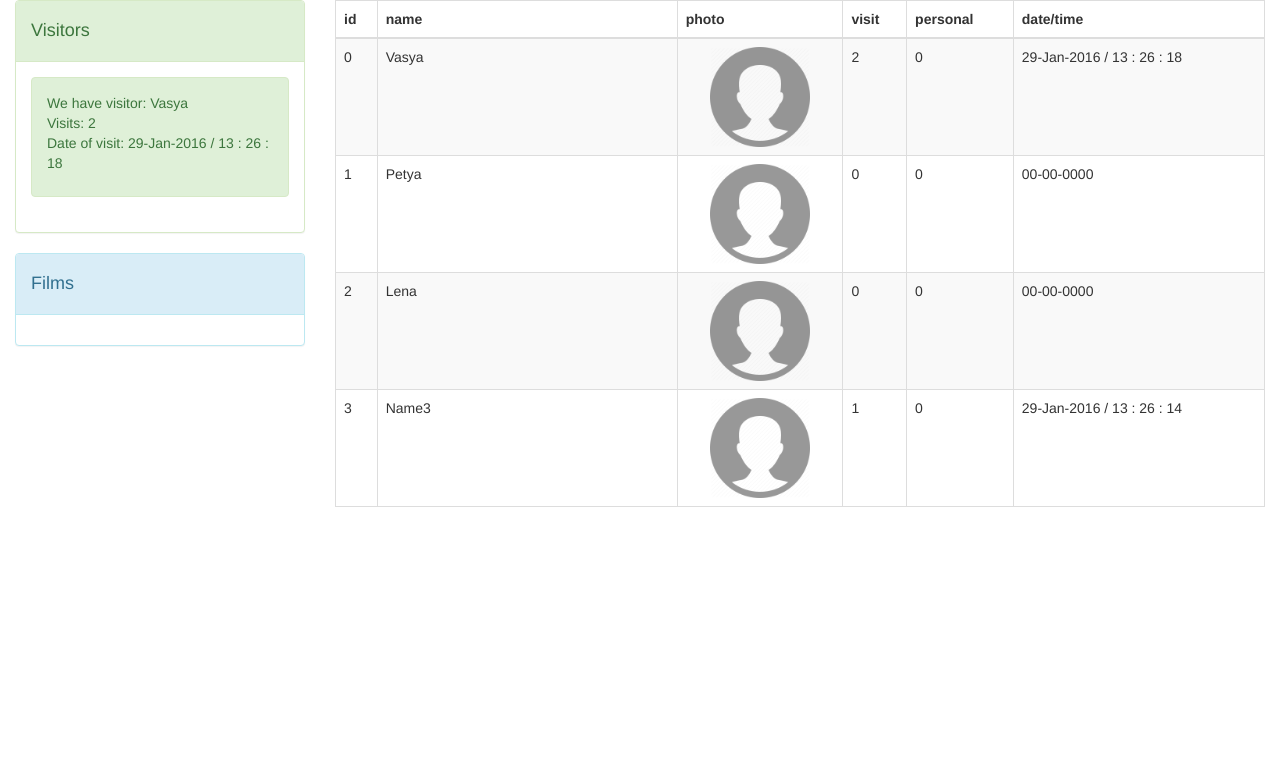
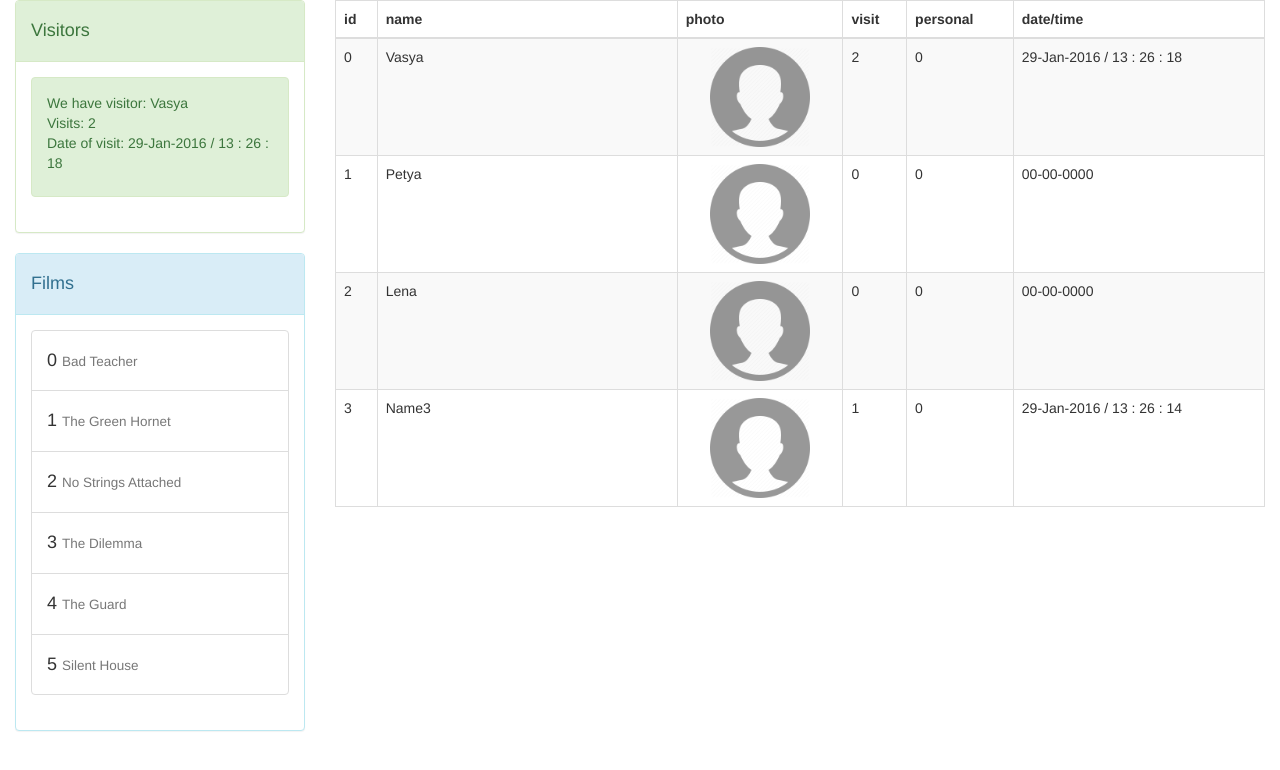
Before and after one commit to GennadiyK/cinema, a website: page index.html in a window 1280 px wide. Drawn offline with nearby package versions, Linux system fonts and the light colour scheme.

Commit message:
films view for collection

```diff
--- a/index.html
+++ b/index.html
@@ -30,6 +30,8 @@
     </div>
 </div>
 
+
+
 <script type="text/template" id="visitorTemplate">
       <td>{{id}}</td>
       <td class="edit" data-visitor="name">{{name}}</td>
@@ -48,7 +50,7 @@
     </table>
 </script>
 <script type="text/template" id="filmTemplate">
-    <span>{{id}}</span><span>{{filmName}}</span>
+    <h4>{{id}} <small>{{filmName}}</small></h4>
 </script>
 
 <script src="js/peoplesData.js"></script>
--- a/js/films.js
+++ b/js/films.js
@@ -19,6 +19,16 @@ cinema.modelFilms = {
                 }
             }
         }
+    },
+
+    getDataList: function(len) {
+        var arr = [];
+
+        for(var i = 0; i < this._data.length && len > 0; i++) {
+            arr.push(this._data[i]);
+            len--;
+        }
+        return arr;
     }
 };
 
@@ -38,11 +48,11 @@ cinema.ViewFilm = function(filmId) {
     };
 
     this.render = function() {
-        this.fillTemplate(this._filmId);
+        return this.fillTemplate(this._filmId);
     };
 
-    this.getTemplate = function(id){
-        this._template = document.getElementById(id).innerHTML;
+    this.getTemplate = function(templateId){
+        this._template = document.getElementById(templateId).innerHTML;
 
         return this._template;
     };
@@ -75,6 +85,7 @@ cinema.ViewFilm = function(filmId) {
         var templateHTML;
 
         this._row = document.createElement('li');
+        this._row.className = 'list-group-item';
 
         for(var key in film) {
             template = template.replace( new RegExp('\{\{' + key + '\}\}'), film[key]);
@@ -88,6 +99,28 @@ cinema.ViewFilm = function(filmId) {
 
 };
 
-var viewFilm = new cinema.ViewFilm(1);
+cinema.viewFilmCollection = {
+    _elem: document.createElement('ul'),
+    _container: document.getElementById('films'),
+    _filmData: null,
 
-viewFilm.init();
+    init: function() {
+        this._elem.className = 'list-group';
+        this._filmData = cinema.modelFilms.getDataList(10);
+        this.render();
+
+    },
+
+    render: function() {
+        for(var i = 0; i < this._filmData.length; i++){
+            var filmsList = new cinema.ViewFilm(i);
+                filmsList.init();
+            this._elem.appendChild(filmsList.render());
+        }
+        this._container.appendChild(this._elem);
+    }
+
+}
+
+
+cinema.viewFilmCollection.init();
--- a/js/visitors.js
+++ b/js/visitors.js
@@ -293,12 +293,13 @@ cinema.viewVisitorCollection = {
 
     fillTemplate: function() {
         this._elem.innerHTML = '';
+
         for(var i = 0; i < this._visitorData.length; i++) {
 
 
             var visitor = new cinema.ViewVisitor(this._visitorData[i].id);
 
-            var templateContent = visitor.render(this._elem);
+            var templateContent = visitor.render();
 
             this._elem.appendChild(templateContent);
         }
```
